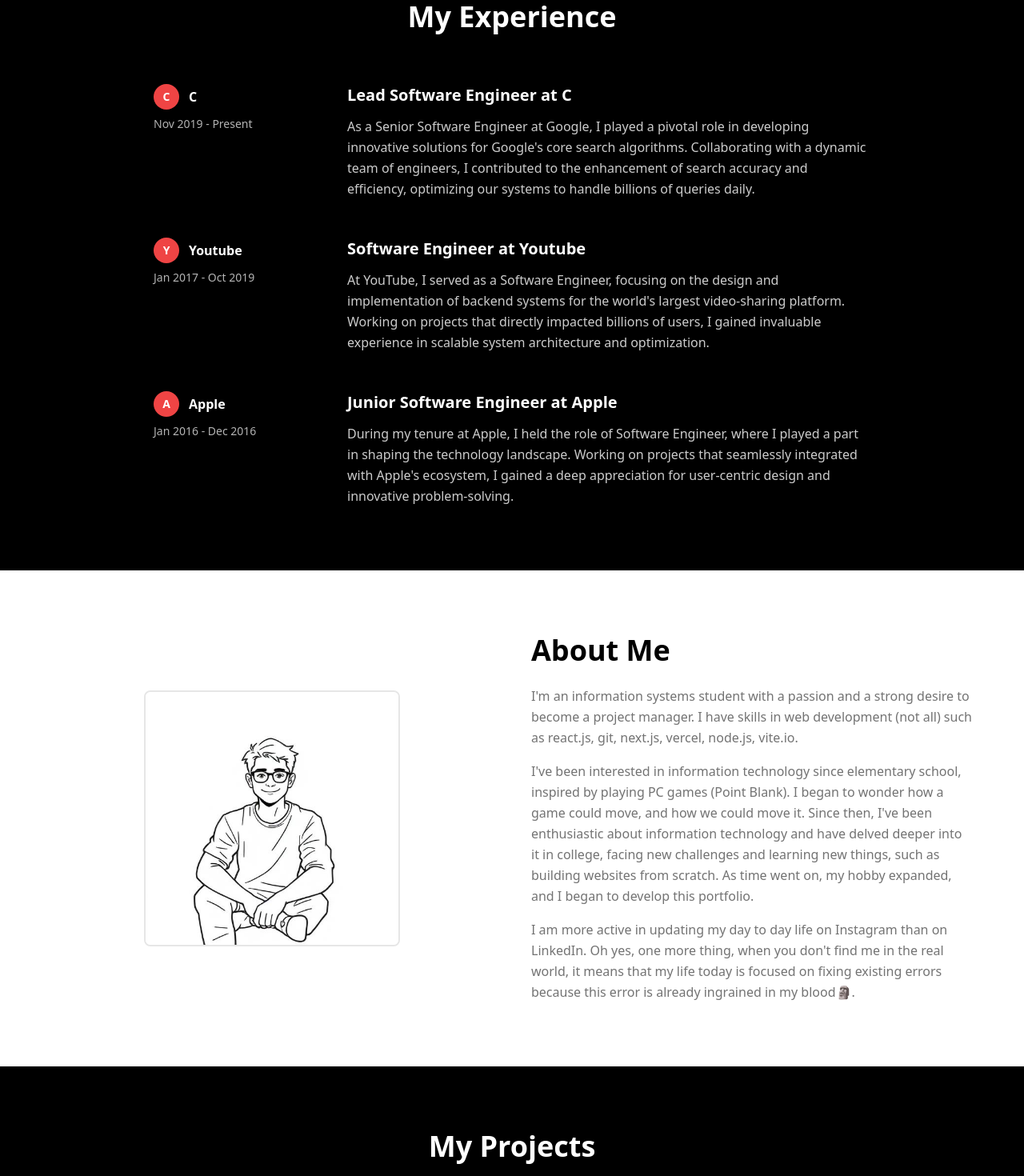
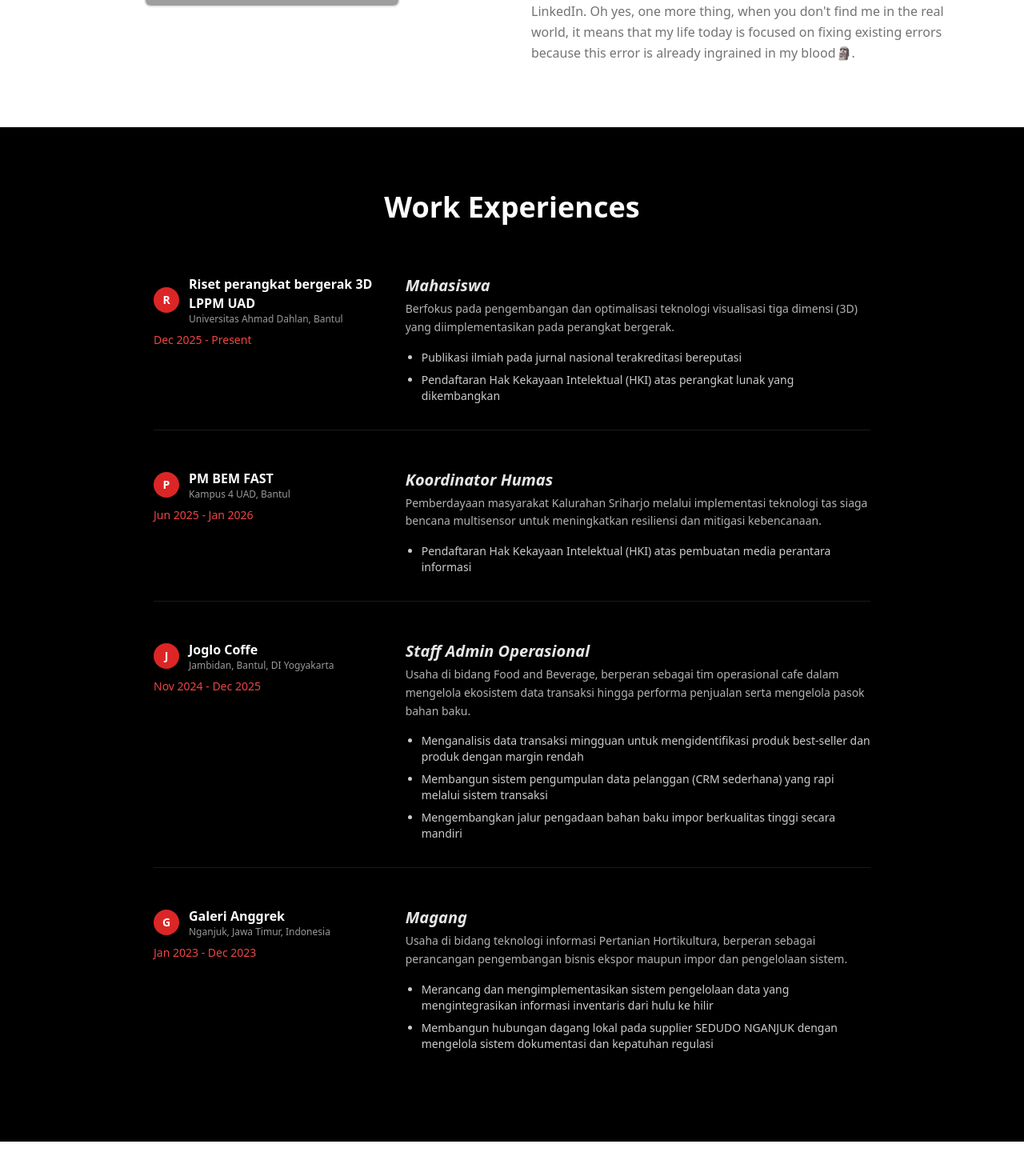
Before and after one commit to rchmdepr/portofolio2, a React (Vite) app: page / in a window 1280 px wide. Shown: the part 1261-2731 px from the top of the page at 80% size. Built offline with nearby package versions, Linux system fonts and the light colour scheme; grey boxes are pictures that could not be loaded.

Commit message:
4/2/2026

```diff
--- a/src/components/AboutSection.tsx
+++ b/src/components/AboutSection.tsx
@@ -1,4 +1,5 @@
-import aboutPortrait from "@/assets/about-portrait.png";
+// import aboutPortrait from "@/assets/about-portrait.png"; // Dikomentari agar tidak error jika file belum ada
+const aboutPortrait = "https://images.unsplash.com/photo-1507003211169-0a1dd7228f2d?auto=format&fit=crop&w=800&q=80"; // Gambar sementara
 
 const AboutSection = () => {
   return (
--- a/src/components/ExperienceSection.tsx
+++ b/src/components/ExperienceSection.tsx
@@ -1,48 +1,86 @@
 const ExperienceSection = () => {
   const experiences = [
     {
-      company: "C",
-      position: "Lead Software Engineer",
-      period: "Nov 2019 - Present",
-      description: "As a Senior Software Engineer at Google, I played a pivotal role in developing innovative solutions for Google's core search algorithms. Collaborating with a dynamic team of engineers, I contributed to the enhancement of search accuracy and efficiency, optimizing our systems to handle billions of queries daily."
+      company: "Riset perangkat bergerak 3D LPPM UAD",
+      location: "Universitas Ahmad Dahlan, Bantul",
+      position: "Mahasiswa",
+      period: "Dec 2025 - Present",
+      summary: "Berfokus pada pengembangan dan optimalisasi teknologi visualisasi tiga dimensi (3D) yang diimplementasikan pada perangkat bergerak.",
+      details: [
+        "Publikasi ilmiah pada jurnal nasional terakreditasi bereputasi",
+        "Pendaftaran Hak Kekayaan Intelektual (HKI) atas perangkat lunak yang dikembangkan"
+      ]
     },
     {
-      company: "Youtube",
-      position: "Software Engineer",
-      period: "Jan 2017 - Oct 2019",
-      description: "At YouTube, I served as a Software Engineer, focusing on the design and implementation of backend systems for the world's largest video-sharing platform. Working on projects that directly impacted billions of users, I gained invaluable experience in scalable system architecture and optimization."
+      company: "PM BEM FAST",
+      location: "Kampus 4 UAD, Bantul",
+      position: "Koordinator Humas",
+      period: "Jun 2025 - Jan 2026",
+      summary: "Pemberdayaan masyarakat Kalurahan Sriharjo melalui implementasi teknologi tas siaga bencana multisensor untuk meningkatkan resiliensi dan mitigasi kebencanaan.",
+      details: [
+        "Pendaftaran Hak Kekayaan Intelektual (HKI) atas pembuatan media perantara informasi"
+      ]
     },
     {
-      company: "Apple",
-      position: "Junior Software Engineer",
-      period: "Jan 2016 - Dec 2016",
-      description: "During my tenure at Apple, I held the role of Software Engineer, where I played a part in shaping the technology landscape. Working on projects that seamlessly integrated with Apple's ecosystem, I gained a deep appreciation for user-centric design and innovative problem-solving."
+      company: "Joglo Coffe",
+      location: "Jambidan, Bantul, DI Yogyakarta",
+      position: "Staff Admin Operasional",
+      period: "Nov 2024 - Dec 2025",
+      summary: "Usaha di bidang Food and Beverage, berperan sebagai tim operasional cafe dalam mengelola ekosistem data transaksi hingga performa penjualan serta mengelola pasok bahan baku.",
+      details: [
+        "Menganalisis data transaksi mingguan untuk mengidentifikasi produk best-seller dan produk dengan margin rendah",
+        "Membangun sistem pengumpulan data pelanggan (CRM sederhana) yang rapi melalui sistem transaksi",
+        "Mengembangkan jalur pengadaan bahan baku impor berkualitas tinggi secara mandiri"
+      ]
+    },
+    {
+      company: "Galeri Anggrek",
+      location: "Nganjuk, Jawa Timur, Indonesia",
+      position: "Magang",
+      period: "Jan 2023 - Dec 2023",
+      summary: "Usaha di bidang teknologi informasi Pertanian Hortikultura, berperan sebagai perancangan pengembangan bisnis ekspor maupun impor dan pengelolaan sistem.",
+      details: [
+        "Merancang dan mengimplementasikan sistem pengelolaan data yang mengintegrasikan informasi inventaris dari hulu ke hilir",
+        "Membangun hubungan dagang lokal pada supplier SEDUDO NGANJUK dengan mengelola sistem dokumentasi dan kepatuhan regulasi"
+      ]
     }
   ];
 
   return (
-    <section className="py-20 bg-dark-bg text-dark-foreground">
+    <section id="experience" className="py-20 bg-dark-bg text-dark-foreground">
       <div className="container mx-auto px-6">
         <div className="text-center mb-16">
-          <h2 className="text-4xl font-bold mb-4">My Experience</h2>
+          <h2 className="text-4xl font-bold mb-4">Work Experiences</h2>
         </div>
 
         <div className="max-w-4xl mx-auto space-y-12">
           {experiences.map((exp, index) => (
-            <div key={index} className="flex flex-col md:flex-row gap-6">
-              <div className="md:w-1/4">
+            <div key={index} className="flex flex-col md:flex-row gap-6 border-b border-dark-foreground/10 pb-8 last:border-0">
+              {/* Sisi Kiri: Perusahaan dan Periode */}
+              <div className="md:w-1/3">
                 <div className="flex items-center gap-3 mb-2">
-                  <div className="w-8 h-8 bg-red-500 rounded-full flex items-center justify-center text-white font-bold text-sm">
+                  <div className="w-8 h-8 bg-red-600 rounded-full flex items-center justify-center text-white font-bold text-sm flex-shrink-0">
                     {exp.company.charAt(0)}
                   </div>
-                  <span className="font-semibold">{exp.company}</span>
+                  <div>
+                    <span className="font-bold block">{exp.company}</span>
+                    <p className="text-xs text-dark-foreground/60">{exp.location}</p>
+                  </div>
                 </div>
-                <p className="text-sm text-dark-foreground/70">{exp.period}</p>
+                <p className="text-sm font-medium text-red-500">{exp.period}</p>
               </div>
 
-              <div className="md:w-3/4">
-                <h3 className="text-xl font-semibold mb-3">{exp.position} at {exp.company}</h3>
-                <p className="text-dark-foreground/80 leading-relaxed">{exp.description}</p>
+              {/* Sisi Kanan: Detail Pekerjaan */}
+              <div className="md:w-2/3">
+                <h3 className="text-xl font-bold mb-1 italic text-dark-foreground/90">{exp.position}</h3>
+                <p className="text-sm text-dark-foreground/70 leading-relaxed mb-4">
+                  {exp.summary}
+                </p>
+                <ul className="list-disc list-outside ml-5 space-y-2 text-dark-foreground/80 text-sm">
+                  {exp.details.map((point, idx) => (
+                    <li key={idx}>{point}</li>
+                  ))}
+                </ul>
               </div>
             </div>
           ))}
--- a/src/components/HeroSection.tsx
+++ b/src/components/HeroSection.tsx
@@ -1,5 +1,6 @@
 import { Github, Linkedin, Twitter, Instagram } from "lucide-react";
-import heroIllustration from "@/assets/hero-illustration.png";
+// import heroIllustration from "@/assets/hero-illustration.png"; // Dikomentari agar tidak error jika file belum ada
+const heroIllustration = "https://images.unsplash.com/photo-1498050108023-c5249f4df085?auto=format&fit=crop&w=800&q=80"; // Gambar sementara
 
 const socialLinks = [
   {
--- a/src/components/Navigation.tsx
+++ b/src/components/Navigation.tsx
@@ -20,6 +20,12 @@ const Navigation = () => {
               className="text-foreground hover:text-primary transition-colors"
             >
               About Me
+            </button>
+            <button
+              onClick={() => scrollToSection('experience')}
+              className="text-foreground hover:text-primary transition-colors"
+            >
+              Experience
             </button>
             <button
               onClick={() => scrollToSection('skills')}
--- a/src/components/ProjectsSection.tsx
+++ b/src/components/ProjectsSection.tsx
@@ -1,71 +1,89 @@
-import { ExternalLink } from "lucide-react";
-import projectCrypto from "@/assets/project-crypto.png";
-import projectEcommerce from "@/assets/project-ecommerce.png";
-
-const ProjectsSection = () => {
-  const projects = [
+const OrganisationalExperience = () => {
+  const experiences = [
     {
-      id: "01",
-      title: "Crypto Screener Application",
-      description: "I'm Evren Shah Lorem Ipsum is simply dummy text of the printing and typesetting industry. Lorem Ipsum has been the industry's standard dummy text ever since the 1500s, when an unknown printer took a galley of type and scrambled it to specimen book.",
-      image: projectCrypto,
-      link: "#"
+      orgName: "COPPALA",
+      location: "Nganjuk, Jawa Timur, Indonesia",
+      position: "Ketua Umum",
+      period: "Sep 2021 - Sep 2022",
+      description: "Saya individu pemegang ujung tombak organisasi sekaligus bertanggung jawab untuk merencanakan, mengatur, dan melaksanakan berbagai kegiatan proker yang berfokus pada konservasi lingkungan dan kegiatan luar ruangan.",
+      achievements: [
+        "Menginisiasi dan mengeksekusi berbagai proyek konservasi (seperti penanaman pohon, restorasi habitat, atau pembersihan kawasan) dengan manajemen sumber daya yang efisien di Gunung Kelud",
+        "Memperluas jangkauan dampak organisasi dan mengamankan dukungan sumber daya yang berkelanjutan untuk program-program jangka panjang dengan Madapala UNESA (Universitas Negeri Surabaya)"
+      ]
     },
     {
-      id: "02",
-      title: "Euphoria - Ecommerce (Apparel) Website Template",
-      description: "I'm Evren Shah Lorem Ipsum is simply dummy text of the printing and typesetting industry. Lorem Ipsum has been the industry's standard dummy text ever since the 1500s, when an unknown printer took a galley of type and scrambled it to specimen book.",
-      image: projectEcommerce,
-      link: "#"
+      orgName: "FAJI",
+      location: "Mojokerto, Jawa Timur",
+      position: "ATLET",
+      period: "Sep 2021 - Sep 2022",
+      description: "FAJI adalah organisasi yang bergerak di bidang olahraga prestasi, rekreasi/wisata sungai, dan konservasi lingkungan. Membuat kompetisi, sertifikasi pemandu (skipper), standar keselamatan, dan pengembangan potensi olahraga arung jeram.",
+      achievements: [
+        "Posisi saya di FAJI sebagai atlet arung jeram ganda putra"
+      ]
     },
+    {
+      orgName: "KPUM",
+      location: "Universitas Ahmad Dahlan, Yogyakarta, Indonesia",
+      position: "KORDINATOR BIRO HUKUM",
+      period: "Nov 2024 - Feb 2025",
+      description: "Bertugas menyusun, mengelola, dan mengawasi peraturan perundang-undangan, memberikan advokasi hukum, dan memberikan layanan konsultasi terkait masalah hukum di dalam KPUMF.",
+      achievements: [
+        "Bertanggung jawab dalam merumuskan regulasi, memberikan interpretasi aturan, serta memastikan seluruh tahapan pemilu mahasiswa berjalan sesuai dengan prinsip keadilan dan legalitas yang berlaku"
+      ]
+    },
+    {
+      orgName: "BEM FAST",
+      location: "Yogyakarta",
+      position: "KASTRAD (Kajian Strategis)",
+      period: "Feb 2025 - Present",
+      description: "Bertugas menganalisis isu-isu penting, memproses data, dan menyiapkan rekomendasi strategis untuk tindakan atau advokasi.",
+      achievements: [
+        "Memfasilitasi diskusi dalam fakultas untuk meningkatkan kesadaran strategis",
+        "Melakukan Advokasi ke Dekanat mengenai isu kebijakan studi dalam fakultas"
+      ]
+    }
   ];
 
   return (
-    <section id="projects" className="py-20 bg-dark-bg text-dark-foreground">
+    <section id="projects" className="py-20 bg-dark-bg text-dark-foreground font-sans">
       <div className="container mx-auto px-6">
-        <div className="text-center mb-16">
-          <h2 className="text-4xl font-bold mb-4">My Projects</h2>
-        </div>
+        <div className="max-w-4xl mx-auto">
+          <div className="mb-12 border-b-2 border-dark-foreground pb-2">
+            <h2 className="text-3xl font-bold tracking-tight">Organisational Experience</h2>
+          </div>
 
-        <div className="max-w-6xl mx-auto space-y-20">
-          {projects.map((project, index) => (
-            <div
-              key={project.id}
-              className={`grid lg:grid-cols-2 gap-12 items-center ${
-                index % 2 === 1 ? 'lg:grid-flow-col-dense' : ''
-              }`}
-            >
-              <div className={`space-y-6 ${index % 2 === 1 ? 'lg:col-start-2' : ''}`}>
-                <div className="text-6xl font-bold text-dark-foreground/20 mb-4">
-                  {project.id}
+          <div className="space-y-12">
+            {experiences.map((exp, index) => (
+              <div key={index} className="relative">
+                {/* Header: Nama Org & Periode */}
+                <div className="flex flex-col md:flex-row md:justify-between md:items-baseline mb-2">
+                  <h3 className="text-xl font-bold">
+                    {exp.orgName} <span className="text-dark-foreground/50 font-normal mx-2">- {exp.location}</span>
+                  </h3>
+                  <span className="text-sm font-semibold text-dark-foreground/80">{exp.period}</span>
                 </div>
-                <h3 className="text-2xl font-bold leading-tight">{project.title}</h3>
-                <p className="text-dark-foreground/80 leading-relaxed">
-                  {project.description}
-                </p>
-                <a
-                  href={project.link}
-                  className="inline-flex items-center gap-2 text-dark-foreground hover:text-dark-foreground/80 transition-colors"
-                >
-                  <ExternalLink size={20} />
-                </a>
-              </div>
 
-              <div className={`${index % 2 === 1 ? 'lg:col-start-1 lg:row-start-1' : ''}`}>
-                <div className="rounded-lg overflow-hidden border border-dark-foreground/10">
-                  <img
-                    src={project.image}
-                    alt={project.title}
-                    className="w-full h-auto hover:scale-105 transition-transform duration-300"
-                  />
+                {/* Jabatan */}
+                <p className="text-lg italic font-medium mb-3 text-dark-foreground/90">{exp.position}</p>
+
+                {/* Deskripsi & Poin */}
+                <div className="space-y-4">
+                  <p className="text-sm text-dark-foreground/70 leading-relaxed text-justify">
+                    {exp.description}
+                  </p>
+                  <ul className="list-disc list-outside ml-5 space-y-2 text-dark-foreground/80 text-sm">
+                    {exp.achievements.map((item, idx) => (
+                      <li key={idx} className="leading-relaxed">{item}</li>
+                    ))}
+                  </ul>
                 </div>
               </div>
-            </div>
-          ))}
+            ))}
+          </div>
         </div>
       </div>
     </section>
   );
 };
 
-export default ProjectsSection;
+export default OrganisationalExperience;
--- a/src/components/ui/SertifCard.tsx
+++ b/src/components/ui/SertifCard.tsx
@@ -1,8 +1,7 @@
 import { ExternalLink } from "lucide-react";
-import { StaticImageData } from "next/image";
 
 interface SertifCardProps {
-  imageUrl: StaticImageData | string;
+  imageUrl: string;
   title: string;
   issuer: string;
   url: string;
@@ -10,7 +9,7 @@ interface SertifCardProps {
 
 const SertifCard = ({ imageUrl, title, issuer, url }: SertifCardProps) => {
   // Mengambil path src dari gambar, baik itu string atau objek StaticImageData
-  const imgSrc = typeof imageUrl === "string" ? imageUrl : imageUrl.src;
+  const imgSrc = imageUrl;
 
   return (
     <div className="group relative flex-shrink-0 w-80 md:w-96 bg-slate-900/50 border border-slate-800 rounded-lg overflow-hidden transition-all duration-300 hover:border-primary/70 hover:shadow-lg hover:shadow-primary/20 transform hover:-translate-y-1">
--- a/src/pages/Index.tsx
+++ b/src/pages/Index.tsx
@@ -1,22 +1,22 @@
 import Navigation from "@/components/Navigation";
 import HeroSection from "@/components/HeroSection";
+import AboutSection from "@/components/AboutSection";
+import ExperienceSection from "@/components/ExperienceSection";
 import SkillsSection from "@/components/SkillsSection";
-import ExperienceSection from "@/components/ExperienceSection";
-import AboutSection from "@/components/AboutSection";
-import ProjectsSection from "@/components/ProjectsSection";
+import OrganisationalExperience from "@/components/ProjectsSection";
 import ContactSection from "@/components/ContactSection";
 
 const Index = () => {
   return (
-    <div className="min-h-screen">
+    <main className="min-h-screen bg-background">
       <Navigation />
       <HeroSection />
+      <AboutSection />
+      <ExperienceSection />
       <SkillsSection />
-      <ExperienceSection />
-      <AboutSection />
-      <ProjectsSection />
+      <OrganisationalExperience />
       <ContactSection />
-    </div>
+    </main>
   );
 };
 
```
